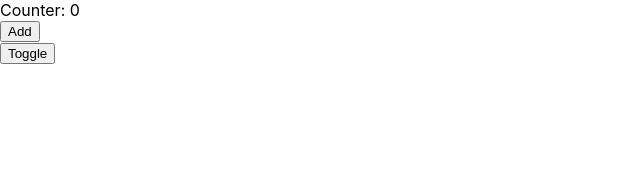
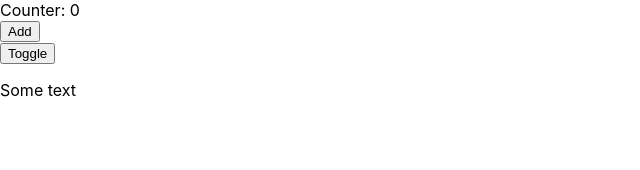
Before and after one commit to dstudzinski/react-code, a React (Create React App) app: page / in a window 1280 px wide. Shown: the top 170 px of the page, without its empty margins (0-640 px from the left). Built offline with nearby package versions, Linux system fonts and the light colour scheme.

Commit message:
Add counter example - text added - potential performance problem

```diff
--- a/src/App.js
+++ b/src/App.js
@@ -1,5 +1,6 @@
 import React from 'react';
 import {Counter} from "./Counter";
+import {Text} from "./Text";
 import './App.css';
 
 class App extends React.Component {
@@ -14,6 +15,7 @@ class App extends React.Component {
         {this.state.showCounter && <Counter counter={this.state.counter} onClick={this.handleClick}/>}
         {/*{this.showCounter ? <Counter/> : undefined}*/}
         <button onClick={this.handleToggle}>Toggle</button>
+        <Text>Some text</Text>
       </div>
     )
   }
--- /dev/null
+++ b/src/Text.js
@@ -0,0 +1,22 @@
+import React from 'react';
+
+class Text extends React.Component {
+  render() {
+    console.log('render');
+    return (
+      <p>{this.props.children}</p>
+    )
+  }
+
+  componentDidMount() {
+    console.log('mounted');
+  }
+
+  componentDidUpdate(prevProps, prevState, snapshot) {
+    console.log('updated');
+  }
+}
+
+export {
+  Text
+}
```
